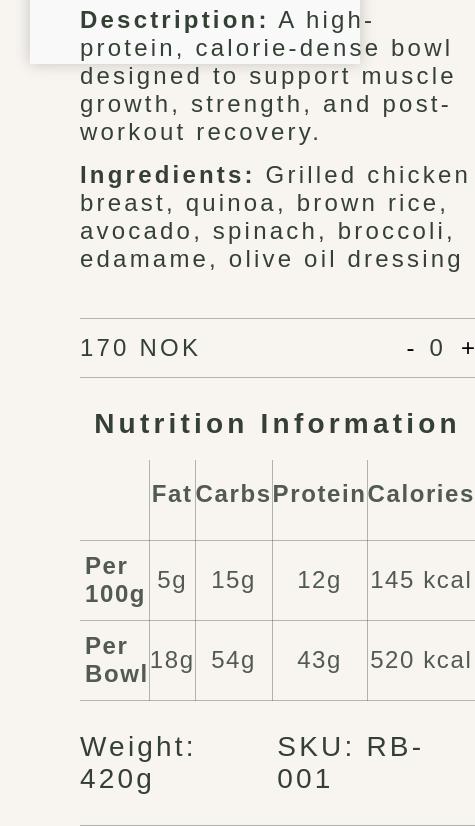
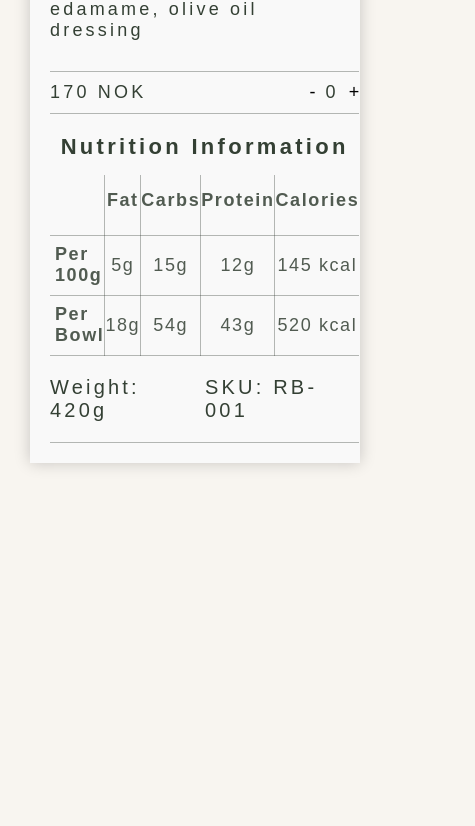
Before and after one commit to Darkneji23/Online-store, a plain HTML site: page frontend/public/pages/card-info.html in a window 390 px wide. Shown: the part 730-1556 px from the top of the page, 475 px wide, since content can reach past the window. After the commit the page ends 1213 px from the top, so only its background shows below. Drawn offline with Linux system fonts and the light colour scheme; a web font is replaced by a local one.

Commit message:
Fixed the look of card info on phones and tablets

```diff
--- /dev/null
+++ b/frontend/public/scripts/test.js
@@ -0,0 +1,9 @@
+//creating a variable
+let age = 35;
+let year = 2026;
+//print things to the console
+console.log(age, year);
+age = 30;
+console.log(age);
+const name = "Dima";
+console.log(name);
--- a/frontend/src/scss/components/pages/card-info/_product-info.scss
+++ b/frontend/src/scss/components/pages/card-info/_product-info.scss
@@ -1,27 +1,36 @@
 @use "../../../utils/variables" as *;
 @use "../../../utils/mixins" as *;
+
 .product {
   min-height: calc(100vh - $header-height);
   @include flex-column-center(center);
 
   section {
     background-color: $color-surface;
-    width: calc(100vw - 60px);
+    width: $content-width;
     height: calc(100vh - $header-height - 60px);
     box-shadow: $shadow-section;
+
     @include flex-column-center(center);
+
+    @include tablet {
+      margin-block: clamp(20px, 3vw, 30px);
+      padding-block: clamp(20px, 3vw, 30px);
+      height: auto;
+    }
   }
+
   &__container {
-    width: $product-content-width;
-    height: $product-content-width;
+    width: calc(100% - clamp(40px, 5vw, 100px));
     display: grid;
     @include grid-columns(2);
-    gap: 70px;
+    gap: clamp(30px, 4vw, 70px);
 
-    @include mobile {
+    @include tablet {
       @include grid-columns(1);
     }
   }
+
   &__picture {
     img {
       border-radius: $radius-large;
@@ -31,63 +40,74 @@
       border: 2px solid $color-border-subtle;
     }
   }
+
   &__info {
     color: $color-primary;
     font-family: $font-secondary;
     letter-spacing: $letter-spacing-medium;
     @include flex-column-between;
   }
+
   &__title {
     text-align: left;
     font-weight: $weight-medium;
-    font-size: 50px;
-    margin-bottom: 15px;
+    font-size: clamp(36px, 3.47vw, 50px);
+    margin-bottom: clamp(10px, 1vw, 15px);
   }
+
   &__description,
   &__ingredients {
-    margin-bottom: 15px;
-    font-size: 24px;
+    margin-bottom: clamp(10px, 1vw, 15px);
+    font-size: clamp(18px, 1.67vw, 24px);
     font-weight: $weight-regular;
   }
+
   &__buy {
     @include flex-row-between(center);
-    padding: 15px 0;
+    padding-block: clamp(10px, 1vw, 15px);
     border-top: $border-subtle;
     border-bottom: $border-subtle;
-    margin: 30px 0;
-    font-size: 24px;
+    margin-block: clamp(20px, 2vw, 30px);
+    font-size: clamp(18px, 1.67vw, 24px);
   }
+
   &__quantity {
     @include flex-row-between(center);
-    gap: 15px;
+    gap: clamp(10px, 1vw, 15px);
   }
+
   &__meta {
     @include flex-row-between;
-    font-size: 28px;
+    font-size: clamp(20px, 1.94vw, 28px);
     font-weight: $weight-medium;
     border-bottom: $border-subtle;
-    padding: 30px 0;
+    padding-block: clamp(20px, 2vw, 30px);
   }
+
   &__nutrition {
     width: 100%;
+
     h3 {
       text-align: center;
-      font-size: 28px;
+      font-size: clamp(22px, 1.94vw, 28px);
       font-weight: $weight-semibold;
-      margin-bottom: 20px;
+      margin-bottom: clamp(15px, 1.3vw, 20px);
       letter-spacing: $letter-spacing-nutrition-title;
       color: $color-primary;
     }
+
     &-table {
       width: 100%;
       border-collapse: collapse;
       font-family: $font-secondary;
       color: $color-primary-muted;
       letter-spacing: $letter-spacing-regular;
+
       th {
         font-weight: $weight-semibold;
-        padding-bottom: 12px;
+        padding-bottom: clamp(8px, 0.8vw, 12px);
       }
+
       td {
         font-weight: $weight-medium;
       }
@@ -95,14 +115,15 @@
       th,
       td {
         width: calc(100% / 5);
-        height: 80px;
+        height: clamp(60px, 5.2vw, 80px);
         text-align: center;
-        font-size: 24px;
+        font-size: clamp(18px, 1.67vw, 24px);
         border-bottom: $border-subtle;
 
         &:not(:last-child) {
           border-right: $border-subtle;
         }
+
         &:first-child {
           text-align: left;
           font-weight: $weight-semibold;
```
Also changed, not shown: frontend/public/index.html (+2 -0 lines), frontend/public/css/card-info.css, frontend/public/images/favicon.png (added), 1 other file.
